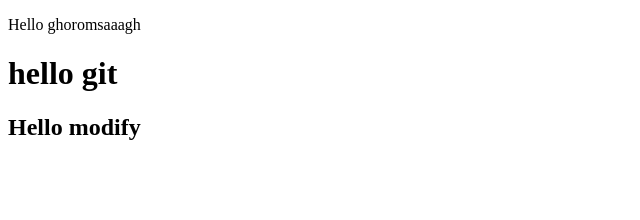
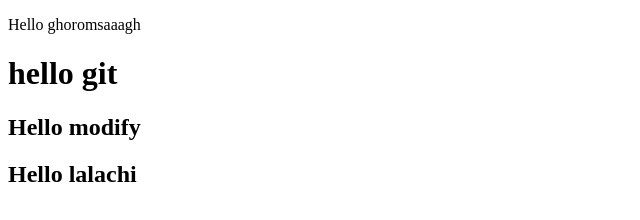
Before and after one commit to ACAB1312z/git-projects, a plain HTML site: page index.html in a window 1280 px wide. Shown: the whole page, without its empty margins (0-640 px from the left). Drawn offline with Linux system fonts and the light colour scheme.

Commit message:
add h2 to index.html

```diff
--- a/index.html
+++ b/index.html
@@ -11,5 +11,6 @@
     </div>
     <h1>hello git</h1>
     <h2>Hello modify</h2>
+    <h2>Hello lalachi</h2>
 </body>
 </html>
```
